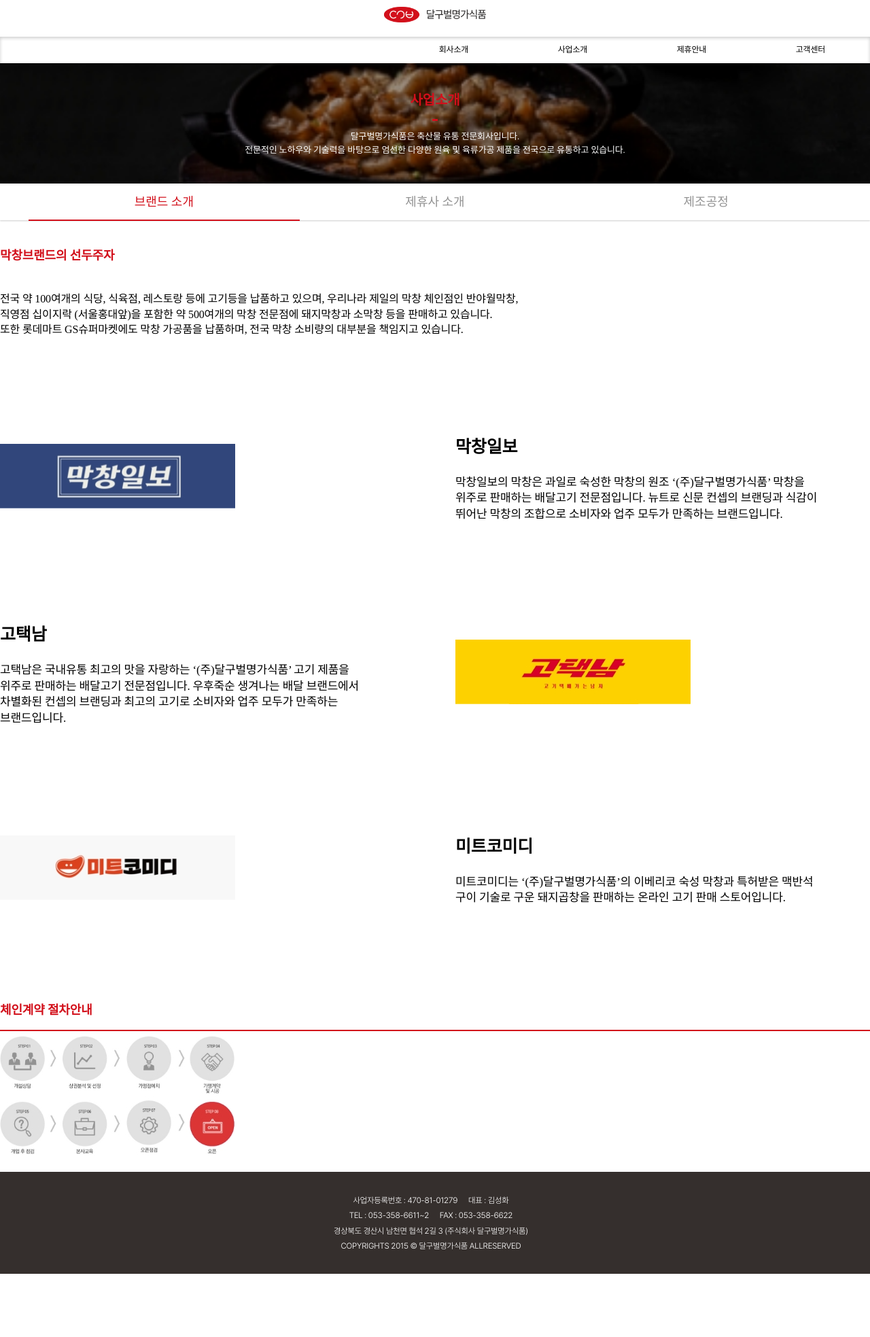
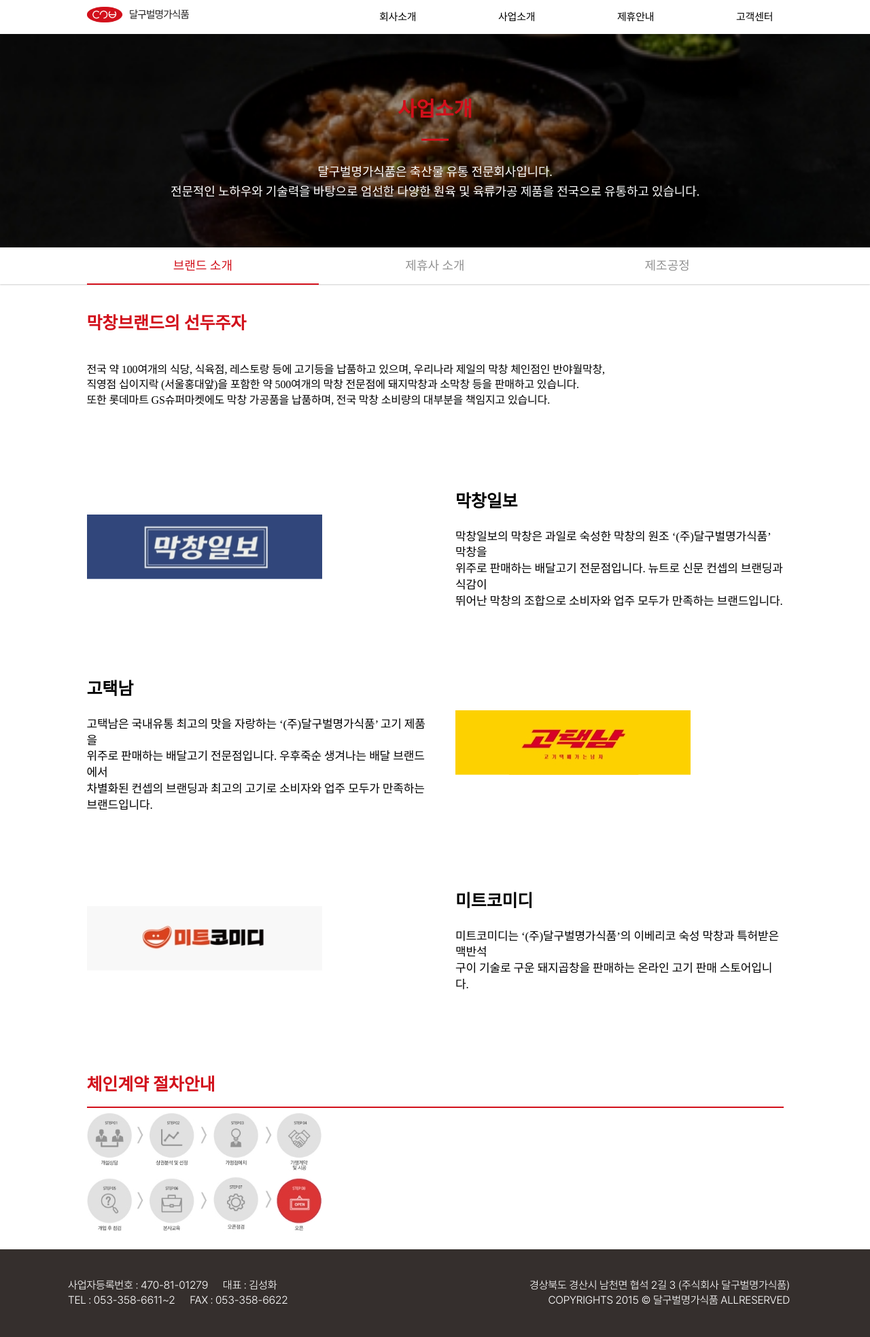
Before and after one commit to starseat/dalgubeol, a PHP site: page /m/publish/business01.html in a window 1280 px wide. Shown: the whole page at 68% size. Before the commit the page ends 1874 px from the top, so only its background shows below. Run offline with PHP 8.4, Linux system fonts and the light colour scheme; some web fonts are replaced.

Commit message:
퍼블리싱 수정 (0912)

```diff
--- a/03.publishing/css/common_m.css
+++ b/03.publishing/css/common_m.css
@@ -63,20 +63,20 @@
 .bg_red {background-color:#D2101B !important; padding:0 !important;}
 .bg_gray {background-color:#F3F3F3;}
 .container_wide {padding:33px 0 90px; background-color:#F4F4F4;}
-.container_inner {}
-[class$="_cont_box"] {padding:32px 20px 67px;}
+.container_inner {max-width:1025px; margin:0 auto;}
+[class$="_cont_box"] {padding:40px 0 47px;}
 .contents_top_btn_w {display:none; position:fixed; right:50px; bottom:50px;}
 .contents_top_btn {position:relative; width:70px; height:70px; background-color:#fff; border:1px solid rgba(83,174,110,.6); }
-.icon_toparrow {display:block; position:absolute; left:50%; top:50%; margin:-12px 0 0 -23px; width:46px; height:24px; background-image:url('../m/img/arrow_top.png'); background-size:46px auto; background-repeat:no-repeat;}
+.icon_toparrow {display:block; position:absolute; left:50%; top:50%; margin:-12px 0 0 -23px; width:46px; height:24px; background-image:url('../img/arrow_top.png'); background-size:46px auto; background-repeat:no-repeat;}
 .blind{position:absolute !important; width:1px; height:1px; overflow:hidden; clip:rect(1px 1px 1px 1px); clip:rect(1px, 1px, 1px, 1px);}
 .ir {zoom:-10; z-index:-1; position:relative; display:block; width:100%; font-size:0px; text-align:center; white-space:nowrap; overflow:hidden;}
-.icn {position:absolute; display:block; .display:inline; .zoom:1;  font:0/0 arial; vertical-align:middle; overflow:hidden; background-repeat:no-repeat; background-color:transparent; background-image:url('../m/img/set_icon.png'); background-size:500px auto;}
+.icn {position:absolute; display:block; .display:inline; .zoom:1;  font:0/0 arial; vertical-align:middle; overflow:hidden; background-repeat:no-repeat; background-color:transparent; background-image:url('../img/set_icon.png'); background-size:500px auto;}
 .wrap {background-color:#fff;}
 
 
 /* 모듈 : 탭버튼 */
 .tab_btn_box_w {box-shadow: 0 1px 2px rgba(0,0,0,.2);}
-    .btn_tab_inner {display:flex; justify-content: space-around; padding:0 42px; box-sizing:border-box; margin:0 auto;}
+    .btn_tab_inner {display:flex; justify-content: space-around; max-width:1025px; margin:0 auto;}
     .btn_tab_cont {display:block; position:relative; width:100%; height:54px; line-height:54px; color:#939393; font-family:'Pretendard-Regular';}
     .tab_current,
     .btn_tab_cont:hover {color:#D2101B; font-weight:700;}
@@ -86,15 +86,15 @@
 
 
 /* 모듈 : 타이틀 */
-.sub_big_title_w {display:table; table-layout:fixed; width:100%; height:177px; vertical-align:middle; text-align:center; background-repeat:no-repeat; background-size:cover; background-position:center;}
+.sub_big_title_w {display:table; table-layout:fixed; width:100%; height:314px; vertical-align:middle; text-align:center; background-repeat:no-repeat; background-size:cover; background-position:center;}
 .sub_big_title_inner {display:table-cell; vertical-align:middle;}
-.sub_big_title {display:block; padding:0 0 14px; color:#D2101B; font-size:20px; font-weight:700; font-family:'NotoSerifKR';}
-.sub_big_info {position:relative; display:block; padding-top:16px; color:#fff; font-size:13px; line-height:20px; font-family:'Pretendard';}
-.title_bar {display:block; content:''; position:Absolute; left:50%; top:0; margin-left:-4px; width:8px; height:3px; background-color:#D2101B;}
+.sub_big_title {display:block; padding:22px 0; color:#D2101B; font-size:30px; font-weight:700; font-family:'NotoSerifKR';}
+.sub_big_info {position:relative; display:block; padding-top:35px; color:#fff; font-size:18px; line-height:29px; font-family:'Pretendard';}
+.title_bar {display:block; content:''; position:Absolute; left:50%; top:0; margin-left:-20px; width:40px; height:3px; background-color:#D2101B;}
 
 
 /* 모듈 : 콘텐츠 타이틀 */
-[class^="content_title"] {display:block; position:relative; color:#D2101B; font-size:18px; font-family:'NotoSerifKR';}
+[class^="content_title"] {display:block; position:relative; color:#D2101B; font-size:25px; font-family:'NotoSerifKR';}
 
 
 /* 모듈 : 박스모듈 */
@@ -144,14 +144,14 @@
 
 
 /* GNB */
-.common_gnb_w {background-color:#fff;}
-.common_lnb_w {position:relative; z-index:2;box-sizing:border-box; background-color:#fff;}
-.gnb_big_logo {margin:0 auto; text-align:center; height:54px;}
+.common_gnb_w {height:50px; background-color:#fff;}
+.common_lnb_w {position:relative; padding-left:250px; max-width:1025px; margin:0 auto; box-sizing:border-box;}
+.gnb_big_logo {position:absolute; left:0; top:0;}
 .gnb_logo{}
-.common_lnb_inner {overflow:hidden; box-shadow:0 2px 5px rgba(0,0,0,.2) inset;}
+.common_lnb_inner {overflow:hidden;}
 .common_lnb_list {display:flex; float:right; width:100%; max-width:700px; margin:0 auto; justify-content:space-between;}
-.slnb_inner {padding:0 15px; width:100%; box-sizing:border-box; text-align:center;}
-.slnb_link {display:block; height:39px; line-height:39px; font-size:12px; font-family:'NotoSerifKR'; font-weight:500;}
+.slnb_inner {padding:0 15px; width:100%; box-sizing:border-box; text-align:right;}
+.slnb_link {display:block; height:50px; line-height:50px; font-size:15px; font-family:'NotoSerifKR'; font-weight:500;}
 .slnb_link:hover,
 .gnb_current .slnb_link {color:#D2101B;}
 .slnb_txt_box {}
@@ -159,8 +159,11 @@
 
 /* 푸터 */
 .footer {background-color:#352F2D; color:#fff; font-family:'Pretendard-Light';}
-.footer_inner {padding:30px 55px; text-align:center;}
-.ftl_cont {font-size:12px; margin-right:12px;}
+.footer_inner {max-width:1080px; margin:0 auto; display:table; table-layout:fixed; }
+.footer_logo {display:table-cell; width:20%; height:129px; vertical-align:middle;}
+[class^="footer_text_list"]{display:table-cell; width:30%; height:129px; vertical-align:middle;}
+.footer_text_list2 {width:40%; text-align:right;}
+.ftl_cont {font-size:16px; margin-right:18px;}
 
 /* 메인 */
 .container {}
@@ -169,15 +172,15 @@
 /* 메인 : 비주얼 */
 .section_visual_w {position:relative;}
 .main_visual_list {}
-.main_vl_cont {display:block; box-sizing:border-box; position:relative; width:100vw;}
+.main_vl_cont {display:block; box-sizing:border-box; position:relative; width:100vw; height:calc(100vh - 377px); }
 .section_visual_w .slick-dots {position:absolute; left:0; top:158px; z-index:13; width:100%; text-align:center; overflow:hidden;}
 .section_visual_w .slick-dots li {display:inline-block; padding:0 14px;}
 .section_visual_w .slick-dots li button {display:block; position:relative; top:0; width:9px; height:9px; background-color:#fff; border-radius:100%; text-indent:9999px;}
 .section_visual_w li.slick-active button {border:3px solid #fff; top:-2px; width:17px; height:17px; background-color:transparent;}
-.main_vl_cont .bg {background-size:cover; width: 100%; height: 100%; margin: 0; opacity: 1; transform: scale(1.0); -webkit-transition: all 5.0s ease .1s; -moz-transition: all 5.0s ease .1s; -ms-transition: all 5.0s ease .1s; -o-transition: all 5.0s ease .1s; transition: all 5.0s ease .1s; background-position:center center;}
+.main_vl_cont .bg {background-size:cover; position: absolute !important; width: 100%; height: 100%; margin: 0; opacity: 1; transform: scale(1.0); -webkit-transition: all 5.0s ease .1s; -moz-transition: all 5.0s ease .1s; -ms-transition: all 5.0s ease .1s; -o-transition: all 5.0s ease .1s; transition: all 5.0s ease .1s; background-position:center center;}
 .main_vl_cont.slick-current .bg {width: 100%; height: 100%; margin: 0; opacity: 1; transform: scale(1.1);}
-.mvl_text_w {position:absolute; right:0; bottom:20px; box-sizing:border-box;}
-.mvl_text {text-align:right; display:inline-block; margin-right:10px; opacity:0;
+.mvl_text_w {position:absolute; right:0; top:105px; box-sizing:border-box;}
+.mvl_text {text-align:right; display:inline-block; margin-right:200px; opacity:0;
     transform:scale(1.1);
     -webkit-transition:all 1.5s ease .1s;
     -moz-transition:all 1.5s ease .1s;
@@ -187,36 +190,32 @@
 }
 .mvl_text img {display:inline-block; }
 .main_vl_cont.slick-current .mvl_text img {}
-.main_vl_cont.slick-current .mvl_text {margin-right:50px !important; opacity:1;}
+.main_vl_cont.slick-current .mvl_text {margin-right:350px !important; opacity:1;}
 
 .main_quick_menu_w {background-color:#2d2826;}
-.mquick_menu_inner {display:flex; justify-content: space-around; flex-wrap:wrap; margin:0 auto;}
-[class^="mquick_link0"] {position:relative; display:block; width:50%; height:130px; flex-shrink:0;  font-family:'Pretendard'; font-weight:500; color:#fff; letter-spacing:-1px; background-repeat:no-repeat; background-position:right bottom;}
-[class^="mquick_link0"]:nth-child(2),
-[class^="mquick_link0"]:nth-child(3) {background-color:#d2111a; }
-.mquick_link01 {background-image:url('../m/img/main_quick01.png');}
-.mquick_link02 {background-image:url('../m/img/main_quick02.png');}
-.mquick_link03 {background-image:url('../m/img/main_quick03.png');}
-.mquick_link04 {background-image:url('../m/img/main_quick04.png');}
-.mquick_text {display:block; padding:18px 0 0 42px; font-size:22px; }
-.more_text {display:inline-block; position:Absolute; right:42px; bottom:17px; font-size:22px;}
+.mquick_menu_inner {display:flex; justify-content: space-around; margin:0 auto;}
+[class^="mquick_link0"] {position:relative; display:block; width:100%; height:198px; font-family:'Pretendard'; font-weight:500; color:#fff; letter-spacing:-1px; background-repeat:no-repeat; background-position:right bottom;}
+[class^="mquick_link0"]:nth-child(even){background-color:#d2111a; }
+.mquick_link01 {background-image:url('../pc/img/main_quick01.png');}
+.mquick_link02 {background-image:url('../img/main_quick02.png');}
+.mquick_link03 {background-image:url('../img/main_quick03.png');}
+.mquick_link04 {background-image:url('../img/main_quick04.png'); background-position:right 30px;}
+.mquick_text {display:block; padding:25px 0 0 46px; font-size:34px; }
+.more_text {display:inline-block; position:Absolute; right:42px; bottom:17px; font-size:25px;}
 
 
 /* 모듈 : 슬릭 리스트 */
 .slick_slide_list_w {margin-top:43px; padding-right:75px;}
 .slick-arrow {display:block; position:Absolute; top:50%; margin-top:-24px; width:48px; height:48px; background-repeat:no-repeat; text-indent:9999px;}
 .slick-prev {left:0; display:none;}
-.slick-next {right:-75px; background-image:url(../m/img/list_arrow_r.png);}
+.slick-next {right:-75px; background-image:url(../img/list_arrow_r.png);}
 
 /* 서브 : 회사소개 */
-[class^="business0"]{margin-top:22px;}
+[class^="company0"],[class^="business0"]{margin-top:43px;}
 .company02 {margin-top:13px;}
 .company_cont_box {overflow:hidden;}
-.company01 {margin-top:22px; width:100%; display:table; table-layout:fixed; font-size:13px; line-height:22px;}
-.company01_text01 {display:Table-cell; vertical-align:middle; width:40%; position:Relative;}
-.company_img {display:table-cell; vertical-align:middle; width:60%; text-align:right;}
-.company_img img {display:inline-block; max-height:100%;}
-.company01_text02 {margin-top:22px;}
+.company01_l {width:490px; float:left;}
+.company01_r {width:355px; float:right; padding-top:20px;}
 .company01_history {margin-top:51px; padding-left:145px;}
 
 /* 서브 : 회사소개 - 연혁 */
@@ -255,7 +254,7 @@
 .product01_cont_box {padding-bottom:90px;}
 .product_title_w {color:#fff;  text-align:left;}
 .product_title_top {padding:100px 0 78px; background-color:#D2101B; font-size:38px; line-height:60px;}
-.product_title_top .product_title_cont {padding-top:92px; background-image:url('../m/img/icon_path.png'); background-position:680px 0; background-repeat:no-repeat;}
+.product_title_top .product_title_cont {padding-top:92px; background-image:url('../img/icon_path.png'); background-position:680px 0; background-repeat:no-repeat;}
 .product_title_bottom {position:Relative; padding:62px 0; background-color:#352F2D; font-size:18px; line-height:29px;}
 .product_title_cont {display:block; margin:0 auto; padding-left:680px; width:1110px; box-sizing:border-box; position:relative;}
 .product_image {position:Absolute; left:0; top:-53px; z-index:2;}
@@ -294,8 +293,6 @@
 .detail_view_w {padding:42px 0 90px;}
 .detail_image_w {margin-top:43px; text-align:center;}
 .detail_image_w img {display:inline-block; max-width:100%;}
-
-
 /*  --------------- 태블릿 제어  --------------- */
 @media screen and (max-width:1080px) {
 
--- a/03.publishing/pc/publish/board01.html
+++ b/03.publishing/pc/publish/board01.html
@@ -5,7 +5,7 @@
     <meta name="viewport" content="width=device-width, initial-scale=1.0"/>
     <meta http-equiv="X-UA-Compatible" content="IE=edge" />
     <meta name="description" content="desc">
-    <title>달구벌명가</title>
+    <title>달구벌명가식품</title>
     <link rel="canonical" href="https://url">
     <meta property="og:type" content="website">
     <meta property="og:title" content="title">
@@ -14,8 +14,9 @@
     <script type="text/javascript" src="../../lib/jquery-1.12.4.min.js"></script>
     <script type="text/javascript" src="../../lib/slick-1.6.0.min.js"></script>
     <script type="text/javascript" src="ui.js"></script>
+    <link rel="stylesheet" type="text/css" href="https://cdn.rawgit.com/moonspam/NanumSquare/master/nanumsquare.css">
     <link rel="stylesheet" type="text/css" href="../../css/slick.css" media="all" />
-    <link rel="stylesheet" type="text/css" href="../../css/common_m.css" media="all" />
+    <link rel="stylesheet" type="text/css" href="../../css/common_pc.css" media="all" />
 </head>
 <body>
 <div class="wrap main">
--- a/03.publishing/pc/publish/board_view.html
+++ b/03.publishing/pc/publish/board_view.html
@@ -5,7 +5,7 @@
     <meta name="viewport" content="width=device-width, initial-scale=1.0"/>
     <meta http-equiv="X-UA-Compatible" content="IE=edge" />
     <meta name="description" content="desc">
-    <title>달구벌명가</title>
+    <title>달구벌명가식품</title>
     <link rel="canonical" href="https://url">
     <meta property="og:type" content="website">
     <meta property="og:title" content="title">
@@ -14,8 +14,9 @@
     <script type="text/javascript" src="../../lib/jquery-1.12.4.min.js"></script>
     <script type="text/javascript" src="../../lib/slick-1.6.0.min.js"></script>
     <script type="text/javascript" src="ui.js"></script>
+    <link rel="stylesheet" type="text/css" href="https://cdn.rawgit.com/moonspam/NanumSquare/master/nanumsquare.css">
     <link rel="stylesheet" type="text/css" href="../../css/slick.css" media="all" />
-    <link rel="stylesheet" type="text/css" href="../../css/common_m.css" media="all" />
+    <link rel="stylesheet" type="text/css" href="../../css/common_pc.css" media="all" />
 </head>
 <body>
 <div class="wrap main">
--- a/03.publishing/pc/publish/business01.html
+++ b/03.publishing/pc/publish/business01.html
@@ -5,7 +5,7 @@
     <meta name="viewport" content="width=device-width, initial-scale=1.0"/>
     <meta http-equiv="X-UA-Compatible" content="IE=edge" />
     <meta name="description" content="desc">
-    <title>달구벌명가</title>
+    <title>달구벌명가식품</title>
     <link rel="canonical" href="https://url">
     <meta property="og:type" content="website">
     <meta property="og:title" content="title">
@@ -14,8 +14,9 @@
     <script type="text/javascript" src="../../lib/jquery-1.12.4.min.js"></script>
     <script type="text/javascript" src="../../lib/slick-1.6.0.min.js"></script>
     <script type="text/javascript" src="ui.js"></script>
+    <link rel="stylesheet" type="text/css" href="https://cdn.rawgit.com/moonspam/NanumSquare/master/nanumsquare.css">
     <link rel="stylesheet" type="text/css" href="../../css/slick.css" media="all" />
-    <link rel="stylesheet" type="text/css" href="../../css/common_m.css" media="all" />
+    <link rel="stylesheet" type="text/css" href="../../css/common_pc.css" media="all" />
 </head>
 <body>
 <div class="wrap main">
--- a/03.publishing/pc/publish/business02.html
+++ b/03.publishing/pc/publish/business02.html
@@ -5,7 +5,7 @@
     <meta name="viewport" content="width=device-width, initial-scale=1.0"/>
     <meta http-equiv="X-UA-Compatible" content="IE=edge" />
     <meta name="description" content="desc">
-    <title>달구벌명가</title>
+    <title>달구벌명가식품</title>
     <link rel="canonical" href="https://url">
     <meta property="og:type" content="website">
     <meta property="og:title" content="title">
@@ -14,8 +14,9 @@
     <script type="text/javascript" src="../../lib/jquery-1.12.4.min.js"></script>
     <script type="text/javascript" src="../../lib/slick-1.6.0.min.js"></script>
     <script type="text/javascript" src="ui.js"></script>
+    <link rel="stylesheet" type="text/css" href="https://cdn.rawgit.com/moonspam/NanumSquare/master/nanumsquare.css">
     <link rel="stylesheet" type="text/css" href="../../css/slick.css" media="all" />
-    <link rel="stylesheet" type="text/css" href="../../css/common_m.css" media="all" />
+    <link rel="stylesheet" type="text/css" href="../../css/common_pc.css" media="all" />
 </head>
 <body>
 <div class="wrap main">
--- a/03.publishing/pc/publish/business03.html
+++ b/03.publishing/pc/publish/business03.html
@@ -5,7 +5,7 @@
     <meta name="viewport" content="width=device-width, initial-scale=1.0"/>
     <meta http-equiv="X-UA-Compatible" content="IE=edge" />
     <meta name="description" content="desc">
-    <title>달구벌명가</title>
+    <title>달구벌명가식품</title>
     <link rel="canonical" href="https://url">
     <meta property="og:type" content="website">
     <meta property="og:title" content="title">
@@ -14,8 +14,9 @@
     <script type="text/javascript" src="../../lib/jquery-1.12.4.min.js"></script>
     <script type="text/javascript" src="../../lib/slick-1.6.0.min.js"></script>
     <script type="text/javascript" src="ui.js"></script>
+    <link rel="stylesheet" type="text/css" href="https://cdn.rawgit.com/moonspam/NanumSquare/master/nanumsquare.css">
     <link rel="stylesheet" type="text/css" href="../../css/slick.css" media="all" />
-    <link rel="stylesheet" type="text/css" href="../../css/common_m.css" media="all" />
+    <link rel="stylesheet" type="text/css" href="../../css/common_pc.css" media="all" />
 </head>
 <body>
 <div class="wrap main">
--- a/03.publishing/pc/publish/company01.html
+++ b/03.publishing/pc/publish/company01.html
@@ -5,7 +5,7 @@
     <meta name="viewport" content="width=device-width, initial-scale=1.0"/>
     <meta http-equiv="X-UA-Compatible" content="IE=edge" />
     <meta name="description" content="desc">
-    <title>달구벌명가</title>
+    <title>달구벌명가식품</title>
     <link rel="canonical" href="https://url">
     <meta property="og:type" content="website">
     <meta property="og:title" content="title">
@@ -14,8 +14,9 @@
     <script type="text/javascript" src="../../lib/jquery-1.12.4.min.js"></script>
     <script type="text/javascript" src="../../lib/slick-1.6.0.min.js"></script>
     <script type="text/javascript" src="ui.js"></script>
+    <link rel="stylesheet" type="text/css" href="https://cdn.rawgit.com/moonspam/NanumSquare/master/nanumsquare.css">
     <link rel="stylesheet" type="text/css" href="../../css/slick.css" media="all" />
-    <link rel="stylesheet" type="text/css" href="../../css/common_m.css" media="all" />
+    <link rel="stylesheet" type="text/css" href="../../css/common_pc.css" media="all" />
 </head>
 <body>
 <div class="wrap main">
--- a/03.publishing/pc/publish/company02.html
+++ b/03.publishing/pc/publish/company02.html
@@ -5,7 +5,7 @@
     <meta name="viewport" content="width=device-width, initial-scale=1.0"/>
     <meta http-equiv="X-UA-Compatible" content="IE=edge" />
     <meta name="description" content="desc">
-    <title>달구벌명가</title>
+    <title>달구벌명가식품</title>
     <link rel="canonical" href="https://url">
     <meta property="og:type" content="website">
     <meta property="og:title" content="title">
@@ -14,8 +14,9 @@
     <script type="text/javascript" src="../../lib/jquery-1.12.4.min.js"></script>
     <script type="text/javascript" src="../../lib/slick-1.6.0.min.js"></script>
     <script type="text/javascript" src="ui.js"></script>
+    <link rel="stylesheet" type="text/css" href="https://cdn.rawgit.com/moonspam/NanumSquare/master/nanumsquare.css">
     <link rel="stylesheet" type="text/css" href="../../css/slick.css" media="all" />
-    <link rel="stylesheet" type="text/css" href="../../css/common_m.css" media="all" />
+    <link rel="stylesheet" type="text/css" href="../../css/common_pc.css" media="all" />
 </head>
 <body>
 <div class="wrap main">
--- a/03.publishing/pc/publish/main.html
+++ b/03.publishing/pc/publish/main.html
@@ -5,7 +5,7 @@
     <meta name="viewport" content="width=device-width, initial-scale=1.0"/>
     <meta http-equiv="X-UA-Compatible" content="IE=edge" />
     <meta name="description" content="desc">
-    <title>달구벌명가</title>
+    <title>달구벌명가식품</title>
     <link rel="canonical" href="https://url">
     <meta property="og:type" content="website">
     <meta property="og:title" content="title">
@@ -14,8 +14,9 @@
     <script type="text/javascript" src="../../lib/jquery-1.12.4.min.js"></script>
     <script type="text/javascript" src="../../lib/slick-1.6.0.min.js"></script>
     <script type="text/javascript" src="ui.js"></script>
+    <link rel="stylesheet" type="text/css" href="https://cdn.rawgit.com/moonspam/NanumSquare/master/nanumsquare.css">
     <link rel="stylesheet" type="text/css" href="../../css/slick.css" media="all" />
-    <link rel="stylesheet" type="text/css" href="../../css/common_m.css" media="all" />
+    <link rel="stylesheet" type="text/css" href="../../css/common_pc.css" media="all" />
 </head>
 <body>
 <div class="wrap main">
--- a/03.publishing/pc/publish/product01.html
+++ b/03.publishing/pc/publish/product01.html
@@ -5,7 +5,7 @@
     <meta name="viewport" content="width=device-width, initial-scale=1.0"/>
     <meta http-equiv="X-UA-Compatible" content="IE=edge" />
     <meta name="description" content="desc">
-    <title>달구벌명가</title>
+    <title>달구벌명가식품</title>
     <link rel="canonical" href="https://url">
     <meta property="og:type" content="website">
     <meta property="og:title" content="title">
@@ -14,8 +14,9 @@
     <script type="text/javascript" src="../../lib/jquery-1.12.4.min.js"></script>
     <script type="text/javascript" src="../../lib/slick-1.6.0.min.js"></script>
     <script type="text/javascript" src="ui.js"></script>
+    <link rel="stylesheet" type="text/css" href="https://cdn.rawgit.com/moonspam/NanumSquare/master/nanumsquare.css">
     <link rel="stylesheet" type="text/css" href="../../css/slick.css" media="all" />
-    <link rel="stylesheet" type="text/css" href="../../css/common_m.css" media="all" />
+    <link rel="stylesheet" type="text/css" href="../../css/common_pc.css" media="all" />
 </head>
 <body>
 <div class="wrap main">
--- a/03.publishing/pc/publish/product_view.html
+++ b/03.publishing/pc/publish/product_view.html
@@ -5,7 +5,7 @@
     <meta name="viewport" content="width=device-width, initial-scale=1.0"/>
     <meta http-equiv="X-UA-Compatible" content="IE=edge" />
     <meta name="description" content="desc">
-    <title>달구벌명가</title>
+    <title>달구벌명가식품</title>
     <link rel="canonical" href="https://url">
     <meta property="og:type" content="website">
     <meta property="og:title" content="title">
@@ -14,8 +14,9 @@
     <script type="text/javascript" src="../../lib/jquery-1.12.4.min.js"></script>
     <script type="text/javascript" src="../../lib/slick-1.6.0.min.js"></script>
     <script type="text/javascript" src="ui.js"></script>
+    <link rel="stylesheet" type="text/css" href="https://cdn.rawgit.com/moonspam/NanumSquare/master/nanumsquare.css">
     <link rel="stylesheet" type="text/css" href="../../css/slick.css" media="all" />
-    <link rel="stylesheet" type="text/css" href="../../css/common_m.css" media="all" />
+    <link rel="stylesheet" type="text/css" href="../../css/common_pc.css" media="all" />
 </head>
 <body>
 <div class="wrap main">
--- a/03.publishing/pc/publish/temp.html
+++ b/03.publishing/pc/publish/temp.html
@@ -5,7 +5,7 @@
     <meta name="viewport" content="width=device-width, initial-scale=1.0"/>
     <meta http-equiv="X-UA-Compatible" content="IE=edge" />
     <meta name="description" content="desc">
-    <title>달구벌명가</title>
+    <title>달구벌명가식품</title>
     <link rel="canonical" href="https://url">
     <meta property="og:type" content="website">
     <meta property="og:title" content="title">
@@ -14,8 +14,9 @@
     <script type="text/javascript" src="../../lib/jquery-1.12.4.min.js"></script>
     <script type="text/javascript" src="../../lib/slick-1.6.0.min.js"></script>
     <script type="text/javascript" src="ui.js"></script>
+    <link rel="stylesheet" type="text/css" href="https://cdn.rawgit.com/moonspam/NanumSquare/master/nanumsquare.css">
     <link rel="stylesheet" type="text/css" href="../../css/slick.css" media="all" />
-    <link rel="stylesheet" type="text/css" href="../../css/common_m.css" media="all" />
+    <link rel="stylesheet" type="text/css" href="../../css/common_pc.css" media="all" />
 </head>
 <body>
 <div class="wrap main">
```
Also changed, not shown: 03.publishing/css/common_pc.css (+0 -13 lines), 03.publishing/m/publish/0.module.html (+5 -4 lines).
